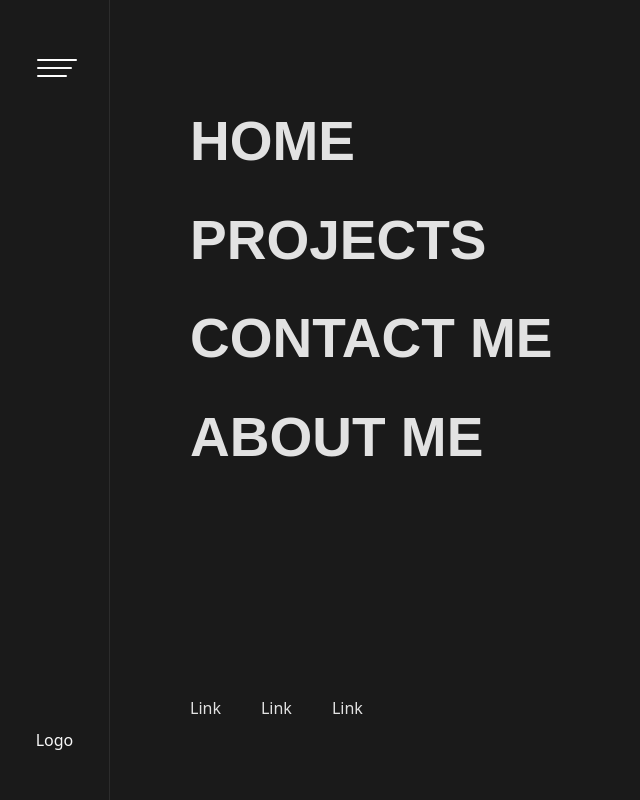
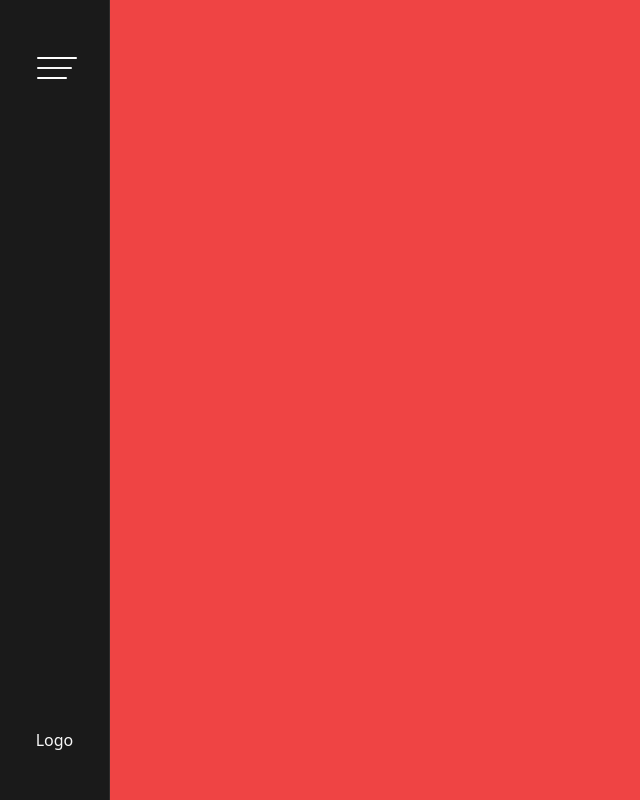
Before and after one commit to CarlLinusHedlund/CarlLinusHedlundDevs, a React (Vite) app: page / in a window 1280 px wide. Shown: the top 800 px of the page, without its empty margins (0-640 px from the left). Built offline with nearby package versions, Linux system fonts and the light colour scheme.

Commit message:
added folders and files for the navlinks

```diff
--- a/src/components/header/MenuDropdown.jsx
+++ b/src/components/header/MenuDropdown.jsx
@@ -1,14 +1,15 @@
-import { React } from "react";
+import  React  from "react";
 
 function Dropdown () {
+
     return (
         <>
-            <div className="w-full md:fixedWidth h-full mt-[50px] md:mt-0 z-10 fixed top-0 right-0 bg-primaryDark opacity-1 duration-1000 text-[#E2E2E2] flex flex-col justify-between">
+            <div className="w-full md:fixedWidth h-full mt-[50px] md:mt-0 z-10 fixed top-0 right-0 bg-primaryDark opacity-1 duration-1000 text-[#E2E2E2] hidden flex-col justify-between">
                 <ul className="pl-[30px] md:pl-[80px] mt-[100px] flex flex-col gap-4">
-                    <li className="hover:translate-x-2 duration-500 w-fit"><a href="#" className="font-rubik text-textLG xs:text-textXL font-extrabold capitalize">HOME</a></li>
-                    <li className="hover:translate-x-2 duration-500 w-fit"><a href="#" className="font-rubik text-textLG xs:text-textXL font-extrabold capitalize">PROJECTS</a></li>
-                    <li className="hover:translate-x-2 duration-500 w-fit"><a href="#" className="font-rubik text-textLG xs:text-textXL font-extrabold capitalize">CONTACT ME</a></li>
-                    <li className="hover:translate-x-2 duration-500 w-fit"><a href="#" className="font-rubik text-textLG xs:text-textXL font-extrabold capitalize">ABOUT ME</a></li>
+                    <li className="hover:translate-x-2 duration-500 w-fit"><a href="#" className="font-rubik text-textLG xs:text-textXL font-extrabold capitalize hover:text-primaryWhite duration-1000">HOME</a></li>
+                    <li className="hover:translate-x-2 duration-500 w-fit"><a href="#" className="font-rubik text-textLG xs:text-textXL font-extrabold capitalize hover:text-primaryWhite duration-1000">PROJECTS</a></li>
+                    <li className="hover:translate-x-2 duration-500 w-fit"><a href="#" className="font-rubik text-textLG xs:text-textXL font-extrabold capitalize hover:text-primaryWhite duration-1000">CONTACT ME</a></li>
+                    <li className="hover:translate-x-2 duration-500 w-fit"><a href="#" className="font-rubik text-textLG xs:text-textXL font-extrabold capitalize hover:text-primaryWhite duration-1000">ABOUT ME</a></li>
                 </ul>
                 <div className="pl-[30px] md:pl-[80px] mb-20">
                     <div className="flex flex-row gap-10">
--- a/src/components/header/Nav.jsx
+++ b/src/components/header/Nav.jsx
@@ -1,10 +1,10 @@
-import { React } from "react";
-
+import React from "react";
 function Menu () {
     return (
         <>
-        <div className="menu flex justify-center items-center h-10">
-            <div id="menu-btn" className="bg-primaryWhite h-0.5 w-[35px] relative rounded-lg after:w-[30px] after:h-0.5 after:absolute after:rounded-lg after:top-2 after:bg-white before:w-[40px] before:h-0.5 before:bg-white before:rounded-lg before:absolute before:bottom-2" />
+        <div className=" flex justify-center items-center h-10" >
+            <div className="menuBtn bg-primaryWhite h-0.5 w-[35px] relative rounded-lg after:w-[30px] after:h-0.5 after:absolute after:rounded-lg after:top-2.5 after:bg-white before:w-[40px] before:h-0.5 before:bg-white before:rounded-lg before:absolute before:bottom-2.5">
+            </div>
         </div>
         </>
 
```
Also changed, not shown: src/conatct.jsx (added), src/projects.jsx (added).
